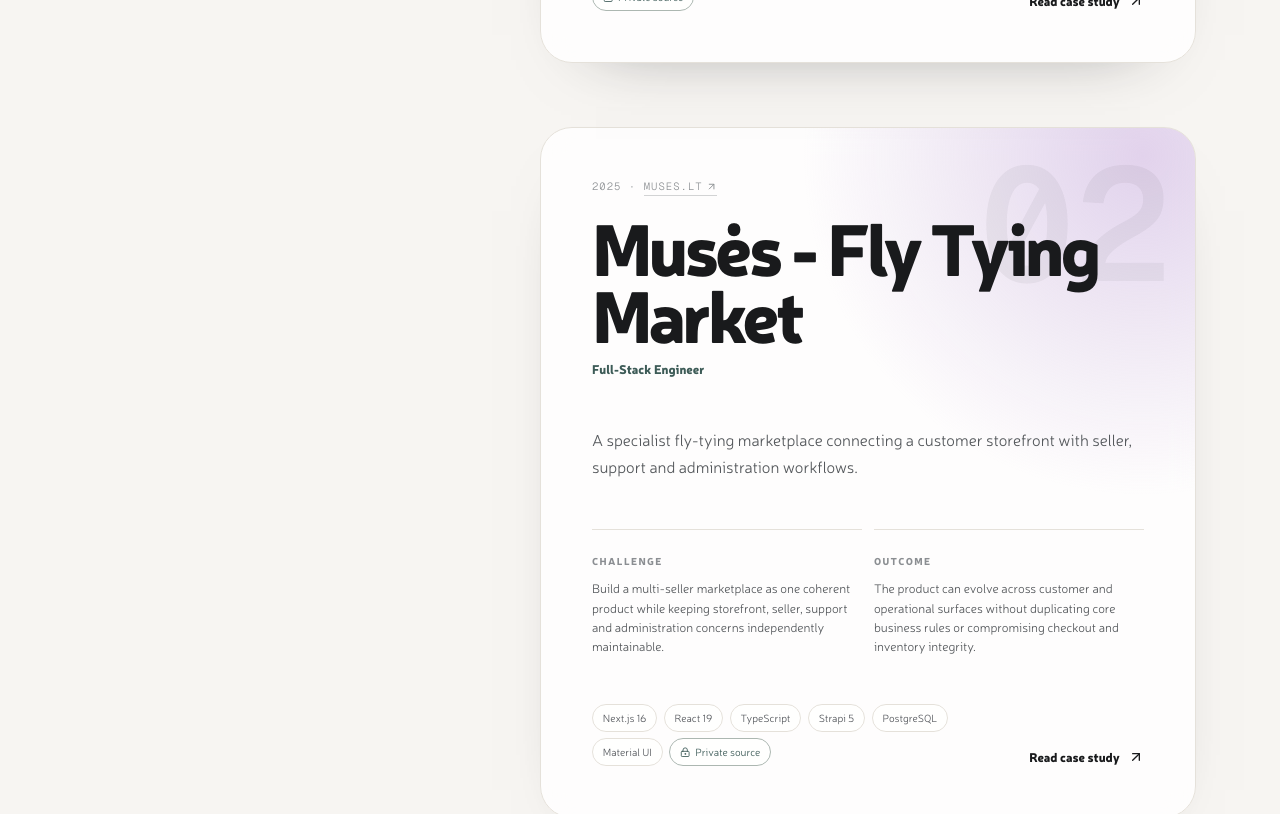
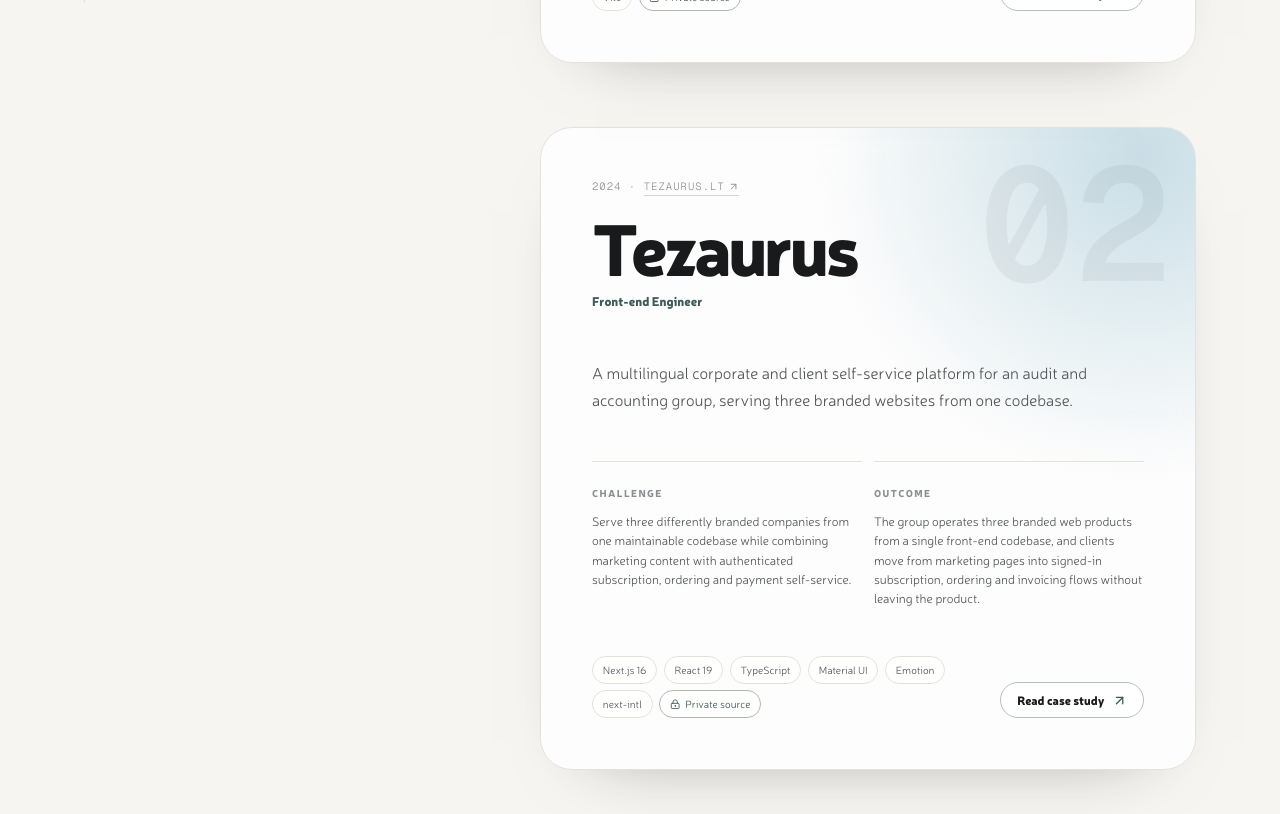
Before and after one commit to dzajenckauskas/danielius, a Next.js app: page /projects in a window 1280 px wide. Shown: the part 840-1654 px from the top of the page. Built offline with nearby package versions, Linux system fonts and the light colour scheme; no server answers.

Commit message:
feat: add link-button style for improved call-to-action elements and update project data

```diff
--- a/src/app/globals.css
+++ b/src/app/globals.css
@@ -309,6 +309,37 @@
 .secondary-button { border: 1px solid var(--border); color: var(--text); }
 .secondary-button:hover { border-color: var(--ink); color: var(--ink-strong); transform: translateY(-2px); }
 
+/* Compact pill for inline call-to-action links (case studies, walkthroughs)
+   — reads as a button rather than a bold subtitle. */
+.link-button {
+  display: inline-flex;
+  align-items: center;
+  gap: 0.45rem;
+  border: 1px solid color-mix(in srgb, var(--ink) 32%, var(--border));
+  border-radius: 999px;
+  padding: 0.5rem 1rem;
+  background: color-mix(in srgb, var(--surface) 70%, transparent);
+  color: var(--text);
+  font-size: 0.75rem;
+  font-weight: 700;
+  white-space: nowrap;
+  transition: color 0.25s ease, border-color 0.25s ease, background-color 0.25s ease, transform 0.25s ease, box-shadow 0.25s ease;
+}
+.link-button svg {
+  width: 0.95rem;
+  height: 0.95rem;
+  color: var(--ink-strong);
+  transition: transform 0.25s ease;
+}
+.link-button:hover {
+  border-color: var(--ink);
+  background: var(--surface);
+  color: var(--ink-strong);
+  transform: translateY(-2px);
+  box-shadow: 0 10px 24px -14px var(--ink);
+}
+.link-button:hover svg { transform: translate(0.18rem, -0.18rem); }
+
 .cta-panel::before {
   content: "";
   position: absolute;
@@ -1097,21 +1128,7 @@
   color: var(--ink-strong);
 }
 .featured-source-tag svg { width: 0.7rem; height: 0.7rem; }
-.featured-work-card a {
-  display: inline-flex;
-  align-items: center;
-  gap: 0.55rem;
-  margin-top: 2rem;
-  color: var(--text);
-  font-size: 0.82rem;
-  font-weight: 900;
-}
-.featured-work-card a svg {
-  width: 1rem;
-  height: 1rem;
-  transition: transform 0.25s ease;
-}
-.featured-work-card a:hover svg { transform: translate(0.18rem, -0.18rem); }
+.featured-work-card .link-button { margin-top: 2rem; }
 
 /* Homepage sections use the same editorial rhythm and width as Selected work. */
 .home-editorial-section {
@@ -1363,34 +1380,7 @@
   letter-spacing: 0.1em;
   text-transform: uppercase;
 }
-.cta-email-link {
-  display: flex;
-  width: 100%;
-  align-items: center;
-  justify-content: space-between;
-  gap: 1rem;
-  margin-top: 0.8rem;
-  border: 0;
-  padding-bottom: 0;
-  background-image: none;
-  box-shadow: none;
-  color: var(--text);
-  font-size: clamp(0.85rem, 1.3vw, 1rem);
-  font-weight: 600;
-  text-decoration: none;
-  transition: color 0.25s ease;
-}
-.cta-email-link::before,
-.cta-email-link::after { display: none; content: none; }
-.cta-email-link svg {
-  flex: none;
-  width: 1rem;
-  height: 1rem;
-  color: var(--ink-strong);
-  transition: transform 0.25s ease;
-}
-.cta-email-link:hover { color: var(--ink-strong); }
-.cta-email-link:hover svg { transform: translate(0.2rem, -0.2rem); }
+.cta-contact .link-button { margin-top: 0.8rem; max-width: 100%; }
 
 /* Full project index — sticky editorial navigator with case-study evidence. */
 .projects-explorer,
@@ -1501,9 +1491,7 @@
 .projects-explorer-tags span { border: 1px solid var(--border); border-radius: 999px; padding: 0.32rem 0.62rem; background: color-mix(in srgb, var(--surface) 62%, transparent); color: var(--muted); font-size: 0.66rem; }
 .projects-explorer-tags .is-private { display: inline-flex; align-items: center; gap: 0.3rem; border-color: color-mix(in srgb, var(--ink) 38%, var(--border)); color: var(--ink-strong); }
 .projects-explorer-tags svg { width: 0.65rem; height: 0.65rem; }
-.projects-explorer-card footer > a { display: inline-flex; flex: none; align-items: center; gap: 0.5rem; color: var(--text); font-size: 0.78rem; font-weight: 900; }
-.projects-explorer-card footer > a svg { width: 1rem; height: 1rem; transition: transform 0.25s ease; }
-.projects-explorer-card footer > a:hover svg { transform: translate(0.2rem, -0.2rem); }
+.projects-explorer-card footer > a { flex: none; }
 
 /* Experience follows the same system while retaining a career-timeline identity. */
 .experience-active-role { margin-top: 1.25rem; border-top: 1px solid var(--border); padding-top: 1rem; }
@@ -1717,16 +1705,7 @@
   font-size: 0.72rem;
   line-height: 1.45;
 }
-.private-source-note a {
-  display: inline-flex;
-  align-items: center;
-  gap: 0.4rem;
-  white-space: nowrap;
-  color: var(--text);
-  font-size: 0.72rem;
-  font-weight: 900;
-}
-.private-source-note a svg { width: 0.9rem; height: 0.9rem; }
+.private-source-note .link-button { font-size: 0.72rem; }
 .project-facts {
   display: grid;
   grid-template-columns: repeat(4, minmax(0, 1fr));
@@ -2343,7 +2322,6 @@
   .cta-panel { gap: 2.25rem; border-radius: var(--radius-card); padding: 1.5rem; }
   .cta-copy h2 { font-size: clamp(2.25rem, 11vw, 3.35rem); }
   .cta-copy > p:last-child { font-size: 0.9rem; line-height: 1.65; }
-  .cta-email-link { font-size: 0.82rem; }
   .doodle-tool-label { display: none; }
   .doodle-tool { padding: 0; }
   .doodle-studio {
--- a/src/app/page.tsx
+++ b/src/app/page.tsx
@@ -11,6 +11,7 @@
   languages,
   interests,
 } from "@/data/profile";
+import { projects } from "@/data/projects";
 
 export default function Home() {
   return (
@@ -33,7 +34,7 @@
               <dd>marketplace workspaces</dd>
             </div>
             <div>
-              <dt>5</dt>
+              <dt>{projects.length}</dt>
               <dd>selected case studies</dd>
             </div>
           </dl>
@@ -156,7 +157,7 @@
 
             <div className="cta-contact">
               <span>Start a conversation</span>
-              <a href={`mailto:${profile.email}`} className="cta-email-link">
+              <a href={`mailto:${profile.email}`} className="link-button">
                 {profile.email}
                 <ArrowUpRight aria-hidden="true" />
               </a>
--- a/src/app/projects/[slug]/page.tsx
+++ b/src/app/projects/[slug]/page.tsx
@@ -67,9 +67,12 @@
 
           <div className="mt-7 flex flex-wrap gap-3">
             {project.url && (
-              <a className="primary-button" href={project.url} target="_blank" rel="noreferrer noopener">
+              <a className="primary-button group" href={project.url} target="_blank" rel="noreferrer noopener">
                 Visit {project.domain}
-                <ArrowUpRight className="h-4 w-4" aria-hidden />
+                <ArrowUpRight
+                  className="h-4 w-4 transition-transform group-hover:translate-x-0.5 group-hover:-translate-y-0.5"
+                  aria-hidden
+                />
               </a>
             )}
             {project.repository && (
@@ -88,6 +91,7 @@
                 <p>{project.sourceAccess.note}</p>
               </div>
               <a
+                className="link-button"
                 href={`mailto:${profile.email}?subject=${encodeURIComponent(`Private code walkthrough — ${project.name}`)}`}
               >
                 Request walkthrough
--- a/src/components/FeaturedProjects.tsx
+++ b/src/components/FeaturedProjects.tsx
@@ -110,7 +110,7 @@
                   )}
                 </div>
 
-                <Link href={`/projects/${project.slug}`}>
+                <Link href={`/projects/${project.slug}`} className="link-button">
                   Explore case study
                   <ArrowUpRight aria-hidden="true" />
                 </Link>
--- a/src/components/ProjectsExplorer.tsx
+++ b/src/components/ProjectsExplorer.tsx
@@ -102,7 +102,7 @@
                   <span className="is-private"><LockKeyhole aria-hidden="true" />Private source</span>
                 )}
               </div>
-              <Link href={`/projects/${project.slug}`}>
+              <Link href={`/projects/${project.slug}`} className="link-button">
                 Read case study
                 <ArrowUpRight aria-hidden="true" />
               </Link>
--- a/src/data/projects.ts
+++ b/src/data/projects.ts
@@ -80,6 +80,64 @@
       "Playwright",
     ],
     accent: "sage",
+  },
+  {
+    slug: "tezaurus",
+    name: "Tezaurus",
+    domain: "tezaurus.lt",
+    url: "https://tezaurus.lt",
+    year: "2024",
+    period: "2024 – Present",
+    engagement: "Commercial product development",
+    location: "Vilnius, Lithuania · Hybrid",
+    role: "Front-end Engineer",
+    summary:
+      "A multilingual corporate and client self-service platform for an audit and accounting group, serving three branded websites from one codebase.",
+    about: [
+      "Tezaurus is the web platform of UAB „Tezaurus auditas“, a Lithuanian audit, accounting and payroll group with more than three decades of practice. Beyond presenting services and generating leads, the platform lets clients register, subscribe to services, place orders and settle payments in authenticated self-service flows.",
+      "The codebase is white-label by design: a single Next.js application powers tezaurus.lt and two sibling brands, with theming, analytics, push notifications and social integrations resolved per brand at build time. Marketing content is managed in an in-house headless CMS and delivered over GraphQL.",
+    ],
+    contribution: [
+      "Built the multilingual (LT/EN) Next.js App Router front-end with locale-prefixed routing and CMS-managed services, pricing, team, career and article content.",
+      "Implemented the white-label architecture that ships three branded websites from one component tree, each with its own theme, analytics and integration configuration.",
+      "Developed account journeys covering registration, email confirmation, password recovery and Dokobit e-identity sign-in on top of next-auth.",
+      "Built subscription and order checkout with coupons, Braintree payment methods and an invoice-payment fallback, plus proforma, invoice and contract-conditions PDFs rendered with React PDF.",
+      "Created a suite of React Email transactional templates — orders, subscriptions, expiration reminders, contract and termination notices — alongside validated lead-generation forms.",
+      "Handled technical SEO, per-brand analytics via next/third-parties, image optimisation and bundle analysis for a content-heavy multilingual surface.",
+    ],
+    caseStudy: {
+      challenge:
+        "Serve three differently branded companies from one maintainable codebase while combining marketing content with authenticated subscription, ordering and payment self-service.",
+      decisions: [
+        "Resolved brand identity at build time — theme, analytics, push and social integrations — so shared components stay unaware of which site they render.",
+        "Kept editable marketing content in the headless CMS over GraphQL while modelling account, checkout and payment journeys as explicit application workflows.",
+      ],
+      quality: [
+        "Modelled payment progress as explicit states (awaiting payment, awaiting contract, pending, paid) with matching transactional email templates for each transition.",
+        "Used default-locale-clean multilingual routing, structured metadata and image and bundle optimisation to keep a large content surface fast and discoverable.",
+      ],
+      outcome:
+        "The group operates three branded web products from a single front-end codebase, and clients move from marketing pages into signed-in subscription, ordering and invoicing flows without leaving the product.",
+    },
+    sourceAccess: {
+      visibility: "private",
+      note: "Commercial source code is confidential. I can walk through the white-label architecture and selected checkout and account flows where client agreements allow.",
+    },
+    stack: [
+      "Next.js 16",
+      "React 19",
+      "TypeScript",
+      "Material UI",
+      "Emotion",
+      "next-intl",
+      "Apollo GraphQL",
+      "next-auth",
+      "MySQL",
+      "Braintree",
+      "React PDF",
+      "React Email",
+    ],
+    accent: "blue",
   },
   {
     slug: "muses-fly-tying-market",
```
